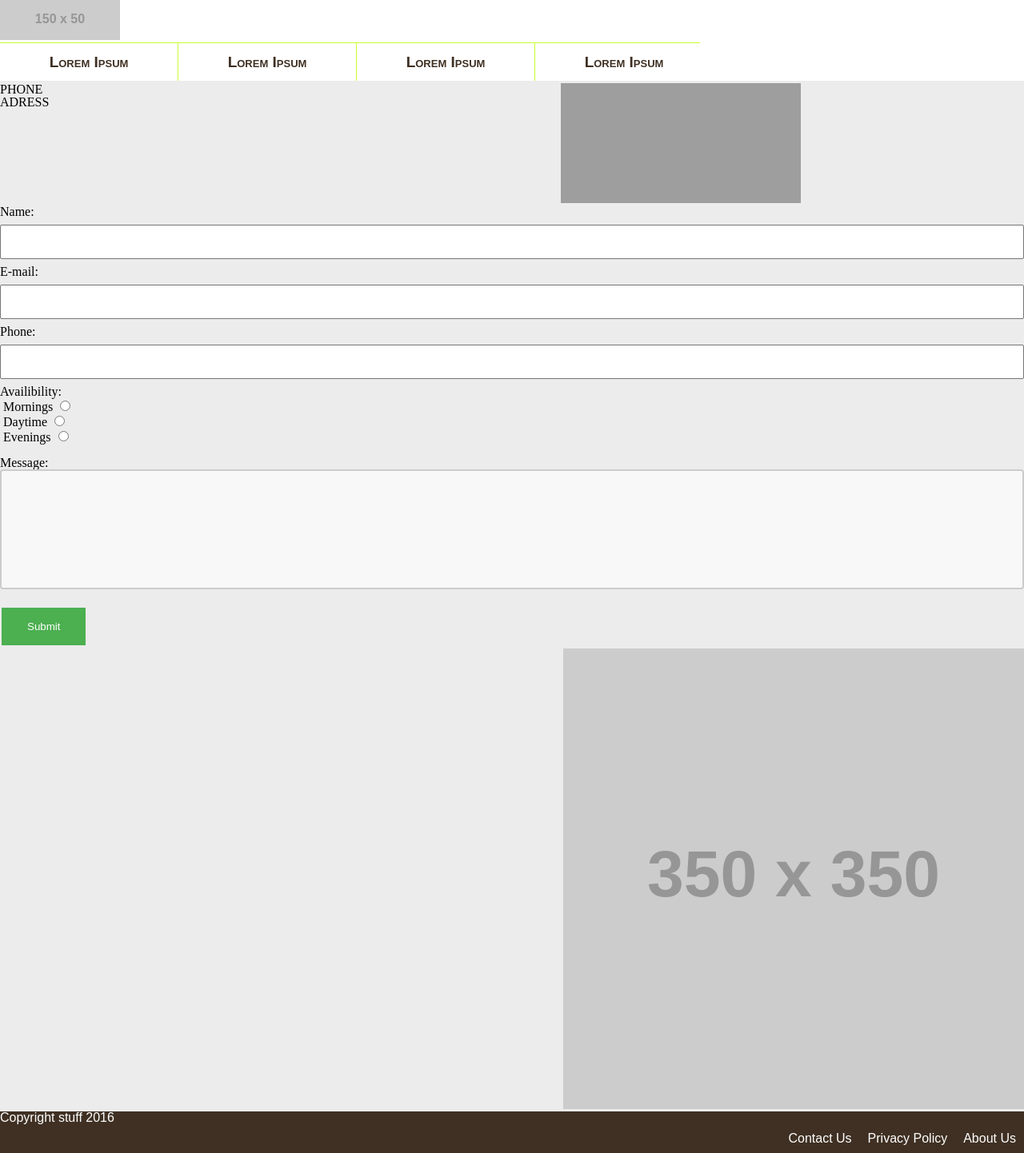
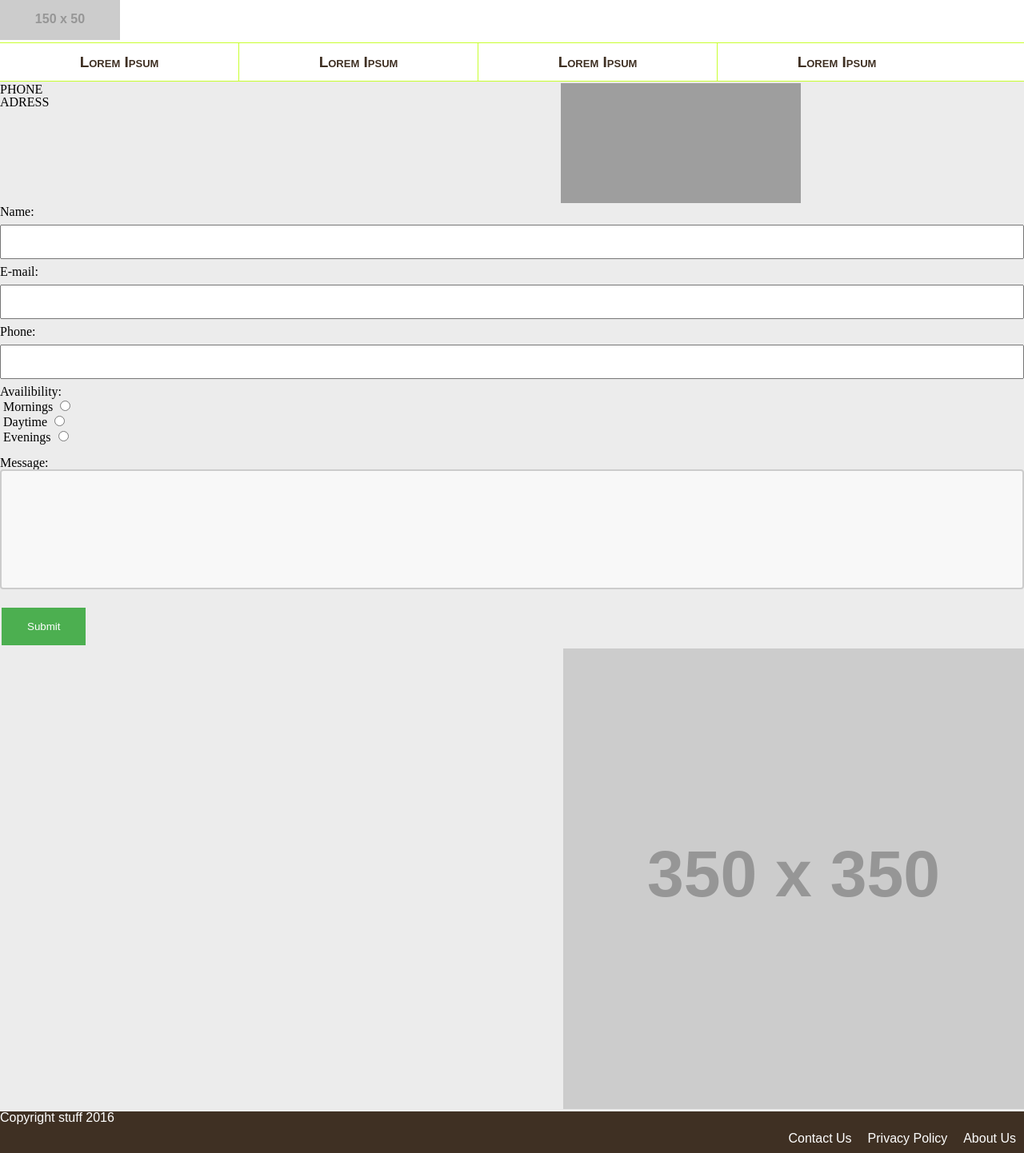
Before and after one commit to nesspire00/website_project, a PHP site: page /contact.html in a window 1280 px wide. Shown: the whole page at 80% size. Run offline with PHP 8.4, Linux system fonts and the light colour scheme; grey boxes labelled with a size stand in for pictures from a placeholder-image service; some libraries are stand-ins or nearby versions; grey boxes are pictures that could not be loaded.

Commit message:
Navbar cell width

```diff
--- a/css/style.css
+++ b/css/style.css
@@ -17,6 +17,7 @@ header {
     background-color: white;
     margin-right: 0px;
     margin-left: 0px;
+    border-bottom: 0.1em solid rgba(194, 255, 26, 0.9);
 }
 
 .logo {
@@ -55,6 +56,7 @@ header {
     padding: 0;
     font-family: Copperplate, Copperplate Gothic Light, sans-serif;
     font-variant: small-caps;
+    width: inherit;
 }
 
 .topnav li {
@@ -85,7 +87,7 @@ header {
     -ms-transition: all .25s ease;
     -o-transition: all .25s ease;
     transition: all .25s ease;
-    width: 10em;
+    width: 14em;
 }
 
 .topnav a:hover {
@@ -123,7 +125,8 @@ header {
 .topnav li:hover .submenu {
     display: block;
     left: auto;
-    width: 12em;
+    width: 18.6em;
+    /*change this*/
 }
 
 
```
Also changed, not shown: css/reset.css (line endings or trailing spaces).
